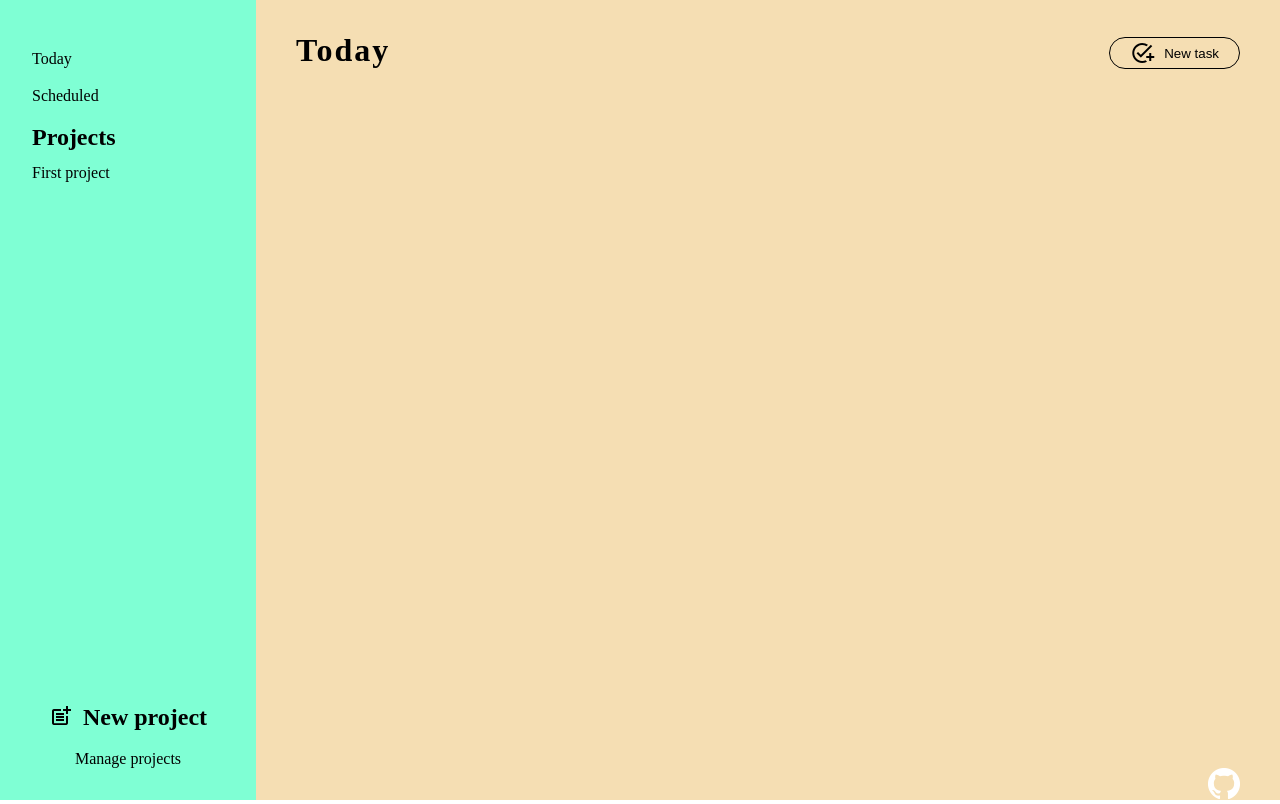
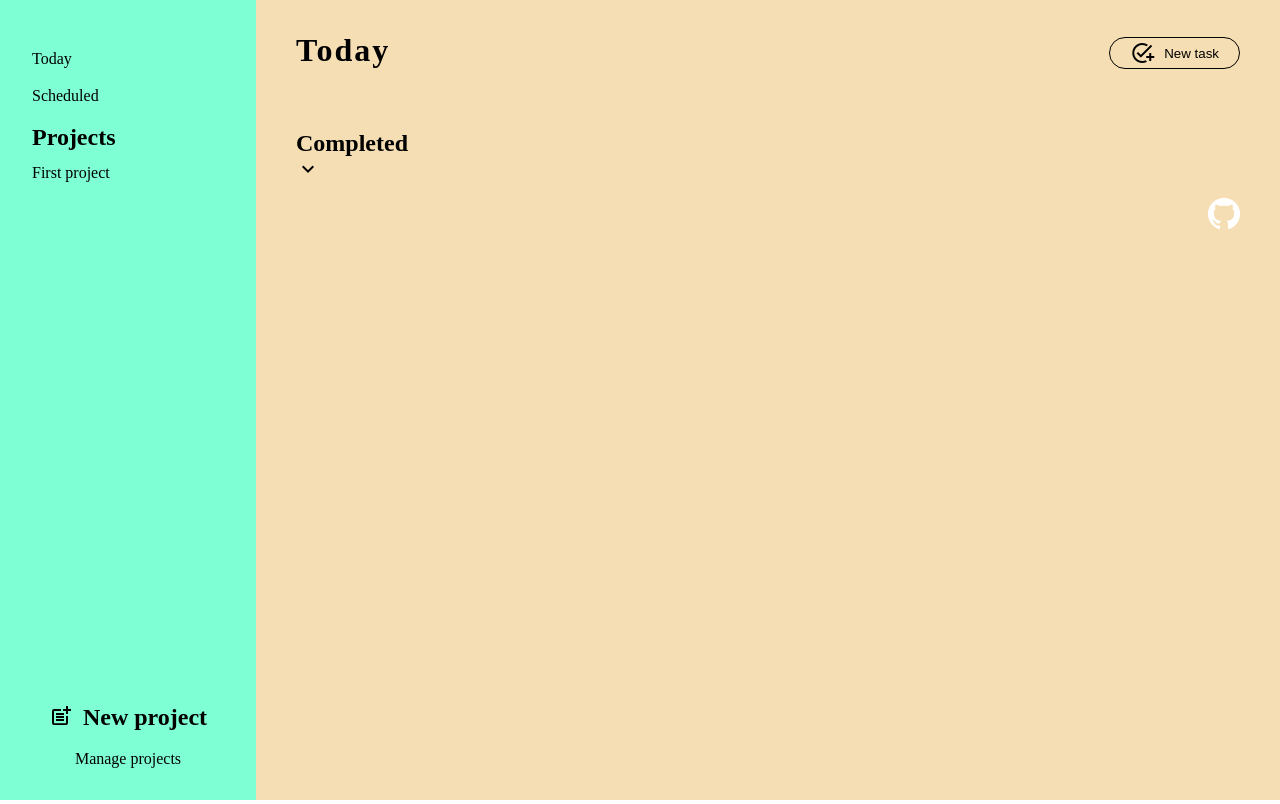
Before and after one commit to LPRegen/TodoList, a website built with webpack: page dist/index.html in a window 1280 px wide. Built offline with nearby package versions, Linux system fonts and the light colour scheme.

Commit message:
Add containers for tasks

```diff
--- a/dist/index.html
+++ b/dist/index.html
@@ -35,11 +35,19 @@
           <p>New task</p>
         </button>
       </header>
-      <div id="tasks"></div>
-      <div id="github">
-        <a href="https://github.com/LPRegen" target="_blank"
-          ><img src="./GitHub-Mark-Light-32px.png" alt="Github Icon"
-        /></a>
+      <div id="tasks">
+        <div id="uncompleted-tasks-list"></div>
+        <div id="completed-tasks-list">
+          <div id="completed-title">
+            <h2>Completed</h2>
+            <span class="material-icons-outlined"> expand_more </span>
+          </div>
+        </div>
+        <div id="github">
+          <a href="https://github.com/LPRegen" target="_blank"
+            ><img src="./GitHub-Mark-Light-32px.png" alt="Github Icon"
+          /></a>
+        </div>
       </div>
     </div>
 
```
